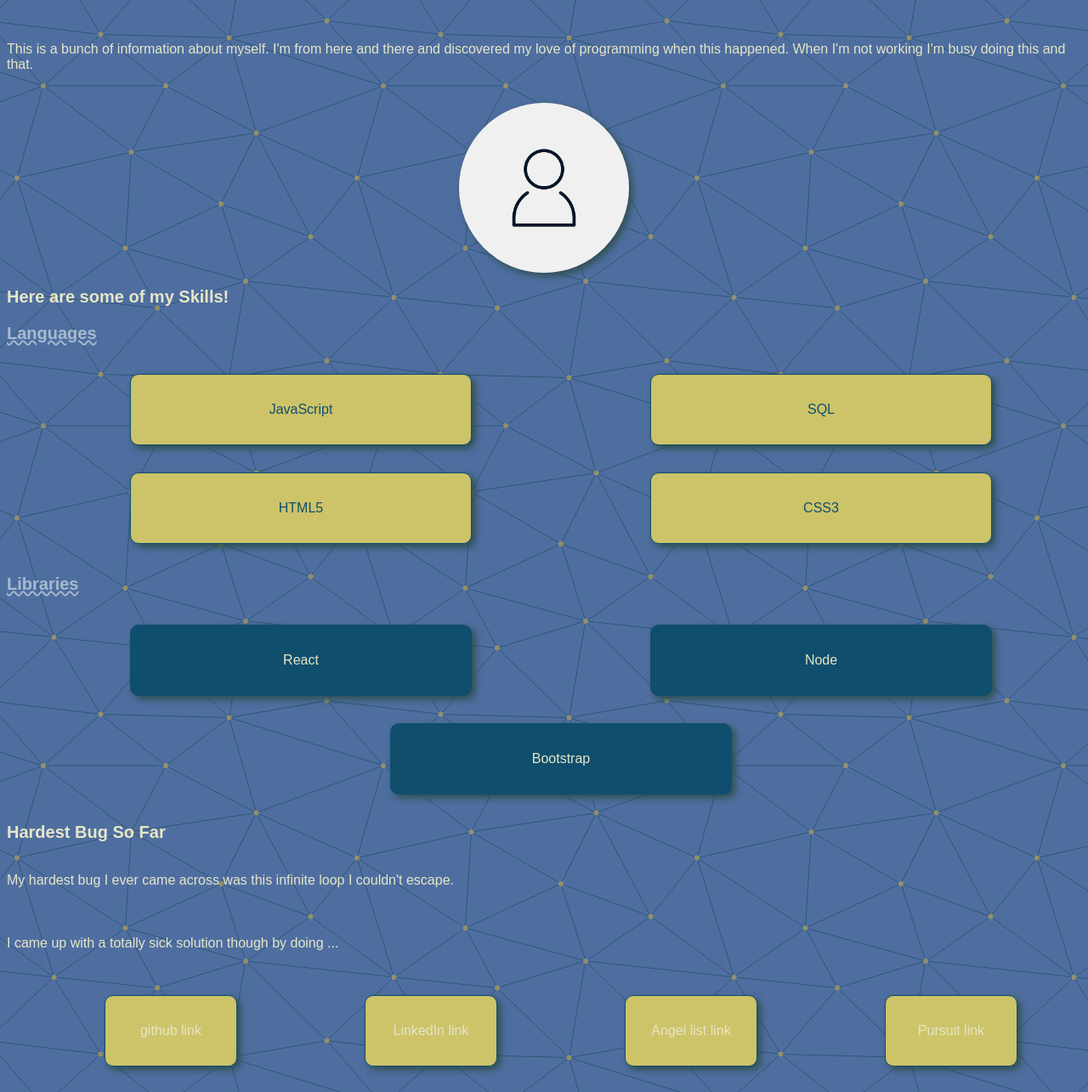
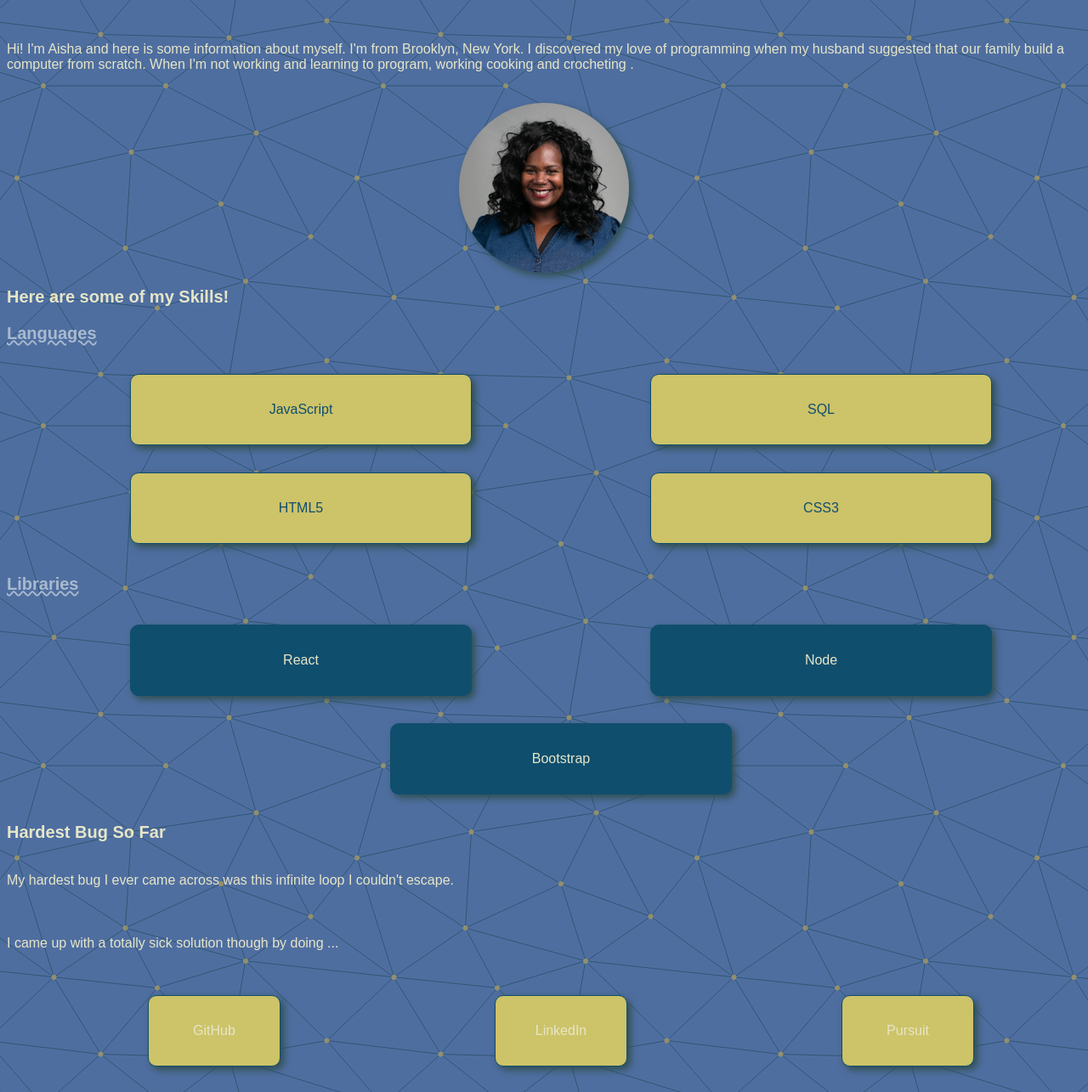
Before and after one commit to 10-2-pursuit/lab-css-selectors, a plain HTML site: page index.html in a window 1280 px wide. Shown: the part 90-1375 px from the top of the page at 85% size. Drawn offline with Linux system fonts and the light colour scheme.

Commit message:
Add some html.

```diff
--- a/index.html
+++ b/index.html
@@ -9,16 +9,16 @@
     <link rel="icon" type="image/x-icon" href="/assets/favicon.ico" />
   </head>
   <body>
-    <h1>Your Name Here</h1>
+    <h1>Aisha Kleemoff</h1>
     <div>
       <p>
-        This is a bunch of information about myself. I'm from here and there and
-        discovered my love of programming when this happened. When I'm not
-        working I'm busy doing this and that.
+        Hi! I'm Aisha and here is some information about myself. I'm from Brooklyn, New York.
+        I discovered my love of programming when my husband suggested that our family build a computer from scratch. When I'm not working and learning to program,
+        working cooking and crocheting .
       </p>
     </div>
 
-    <img src="./assets/avatar-gfe7eab2c5_640.png" alt="Profile photo" />
+    <img src="./assets/Aisha Kleemoff Pursuit profile pic copy.jpeg" alt="Profile photo" />
 
     <div>
       <h2>Here are some of my Skills!</h2>
@@ -49,17 +49,16 @@
     </div>
 
     <ul class="links">
-      <li><a href="#">github link</a></li>
-      <li><a href="#">LinkedIn link</a></li>
-      <li><a href="#">Angel list link</a></li>
-      <li><a href="#">Pursuit link</a></li>
+      <li><a href="https://github.com/AishaCKleemoff/AishaCKleemoff/blob/main/README.md">GitHub</a></li>
+      <li><a href="https://www.linkedin.com/in/aisha-kleemoff-16b49122b/">LinkedIn</a></li>
+      <li><a href="https://www.pursuit.org/">Pursuit</a></li>
     </ul>
 
     <footer>
       <h2>Contact Me</h2>
       <div>
         <h4>Email me at:</h4>
-        <a href="#" target="_top">hello@pursuit.org</a>
+        <a href="#" target="_top">aishakleemoff@pursuit.org</a>
       </div>
       <form>
         <label>Provide feedback:</label>
--- a/styles.css
+++ b/styles.css
@@ -17,7 +17,7 @@ body {
 }
 
 h1 {
-  color: var(--old-brass);
+  color: #B76E79;
   font-size: 3em;
   text-shadow: 1px 1px #eeeab4;
 }
```
Also changed, not shown: assets/Aisha Kleemoff Pursuit profile pic copy.jpeg (added).
